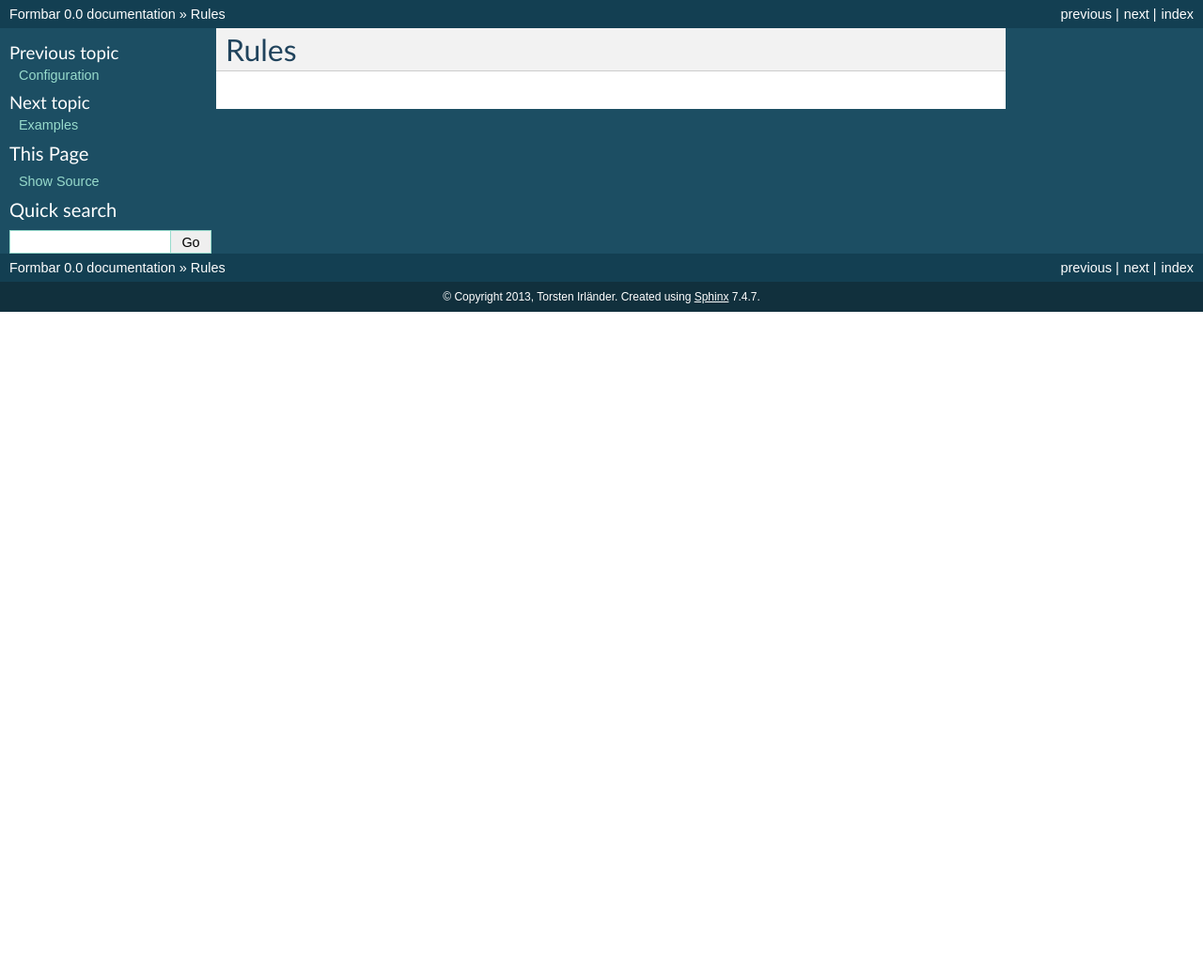
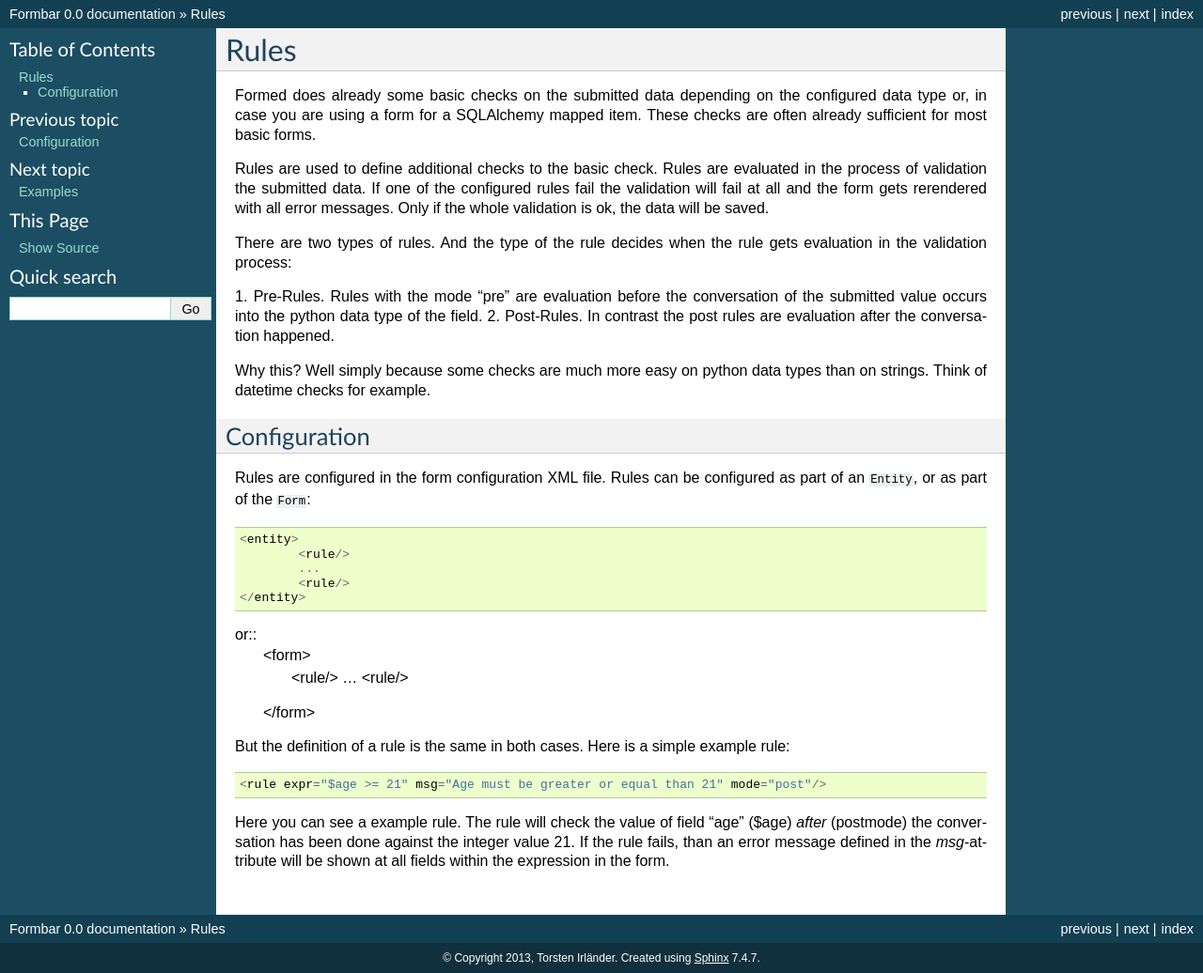
Before and after one commit to ringo-framework/formbar, a Sphinx documentation site: the page built from docs/source/rules.rst, in a window 1280 px wide. Shown: the whole page at 94% size. Built offline with Sphinx 7.4.7, drawn with Linux system fonts in a browser that asks for light colours; formulas are drawn with MathJax 3; before the commit the page ends 900 px from its top, so only the background shows below that.

Commit message:
Added documentation on rules

```diff
--- a/docs/source/rules.rst
+++ b/docs/source/rules.rst
@@ -2,3 +2,51 @@
 
 Rules
 #####
+Formed does already some basic checks on the submitted data depending on the
+configured data type or, in case you are using a form for a SQLAlchemy mapped
+item. These checks are often already sufficient for most basic forms.
+
+Rules are used to define additional checks to the basic check.
+Rules are evaluated in the process of validation the submitted data. If one of
+the configured rules fail the validation will fail at all and the form gets
+rerendered with all error messages.
+Only if the whole validation is ok, the data will be saved.
+
+There are two types of rules. And the type of the rule decides when the rule
+gets evaluation in the validation process:
+
+1. Pre-Rules. Rules with the mode "pre" are evaluation before the conversation
+of the submitted value occurs into the python data type of the field.
+2. Post-Rules. In contrast the post rules are evaluation after the conversation happened.
+
+Why this? Well simply because some checks are much more easy on python data
+types than on strings. Think of datetime checks for example.
+
+Configuration
+=============
+Rules are configured in the form configuration XML file. Rules can be
+configured as part of an ``Entity``, or as part of the ``Form``::
+
+        <entity>
+                <rule/>
+                ...
+                <rule/>
+        </entity>
+
+or::
+        <form>
+                <rule/>
+                ...
+                <rule/>
+        </form>
+
+
+But the definition of a rule is the same in both cases. Here is a simple
+example rule::
+
+        <rule expr="$age >= 21" msg="Age must be greater or equal than 21" mode="post"/>
+
+Here you can see a example rule. The rule will check the value of field "age"
+($age) *after* (postmode) the conversation has been done against the integer value 21.
+If the rule fails, than an error message defined in the `msg`-attribute will
+be shown at all fields within the expression in the form.
```
